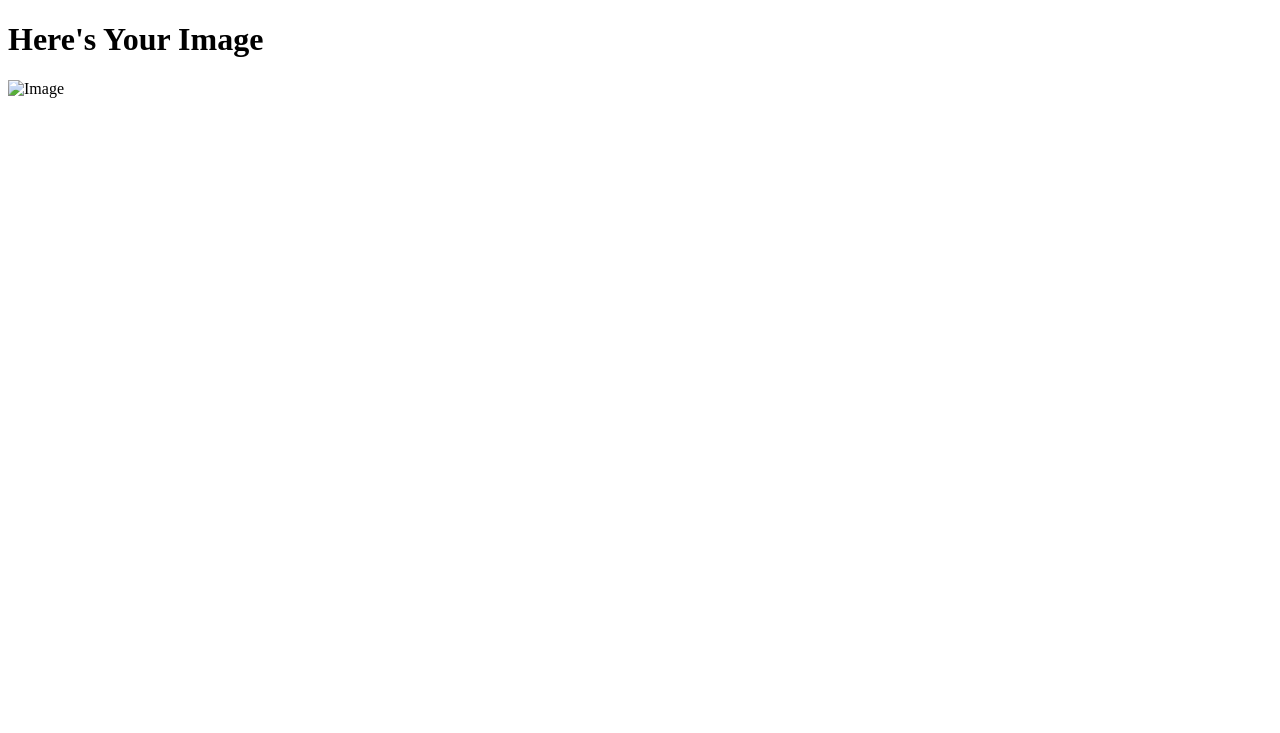
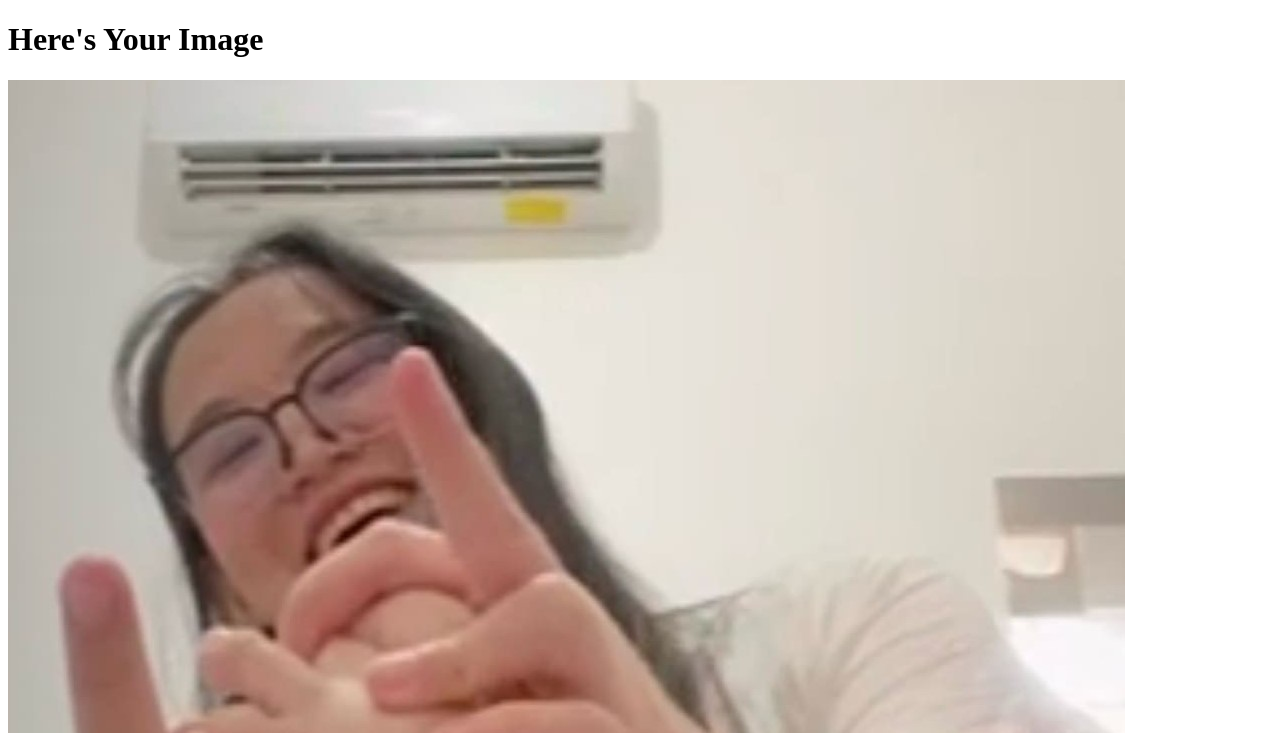
Before and after one commit to rzce316/karenanjing, a plain HTML site: page index.html in a window 1280 px wide. Shown: the top 733 px of the page. Drawn offline with Linux system fonts and the light colour scheme.

Commit message:
Update index.html

```diff
--- a/index.html
+++ b/index.html
@@ -7,6 +7,6 @@
 </head>
 <body>
     <h1>Here's Your Image</h1>
-    <img src="RAW_IMAGE_URL_HERE" alt="Image">
+    <img src="IMG_2538.jpeg" alt="Image">
 </body>
 </html>
```
